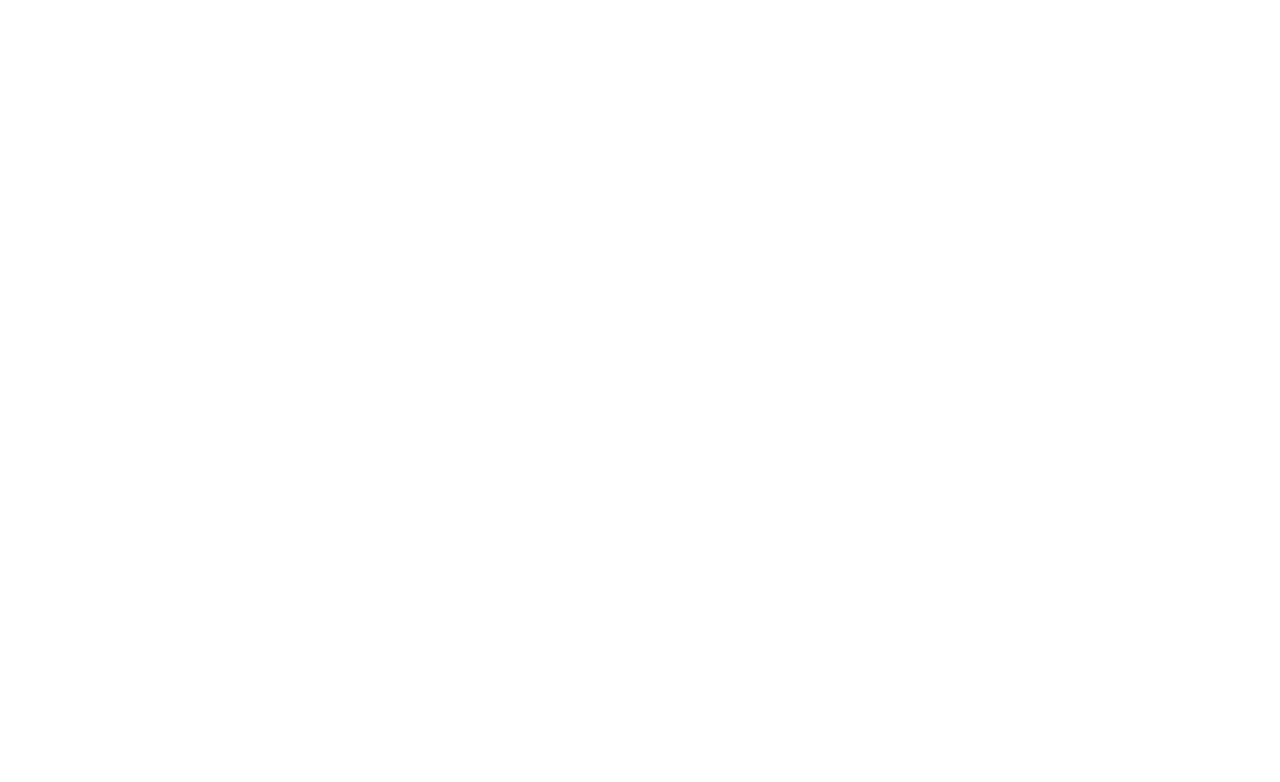
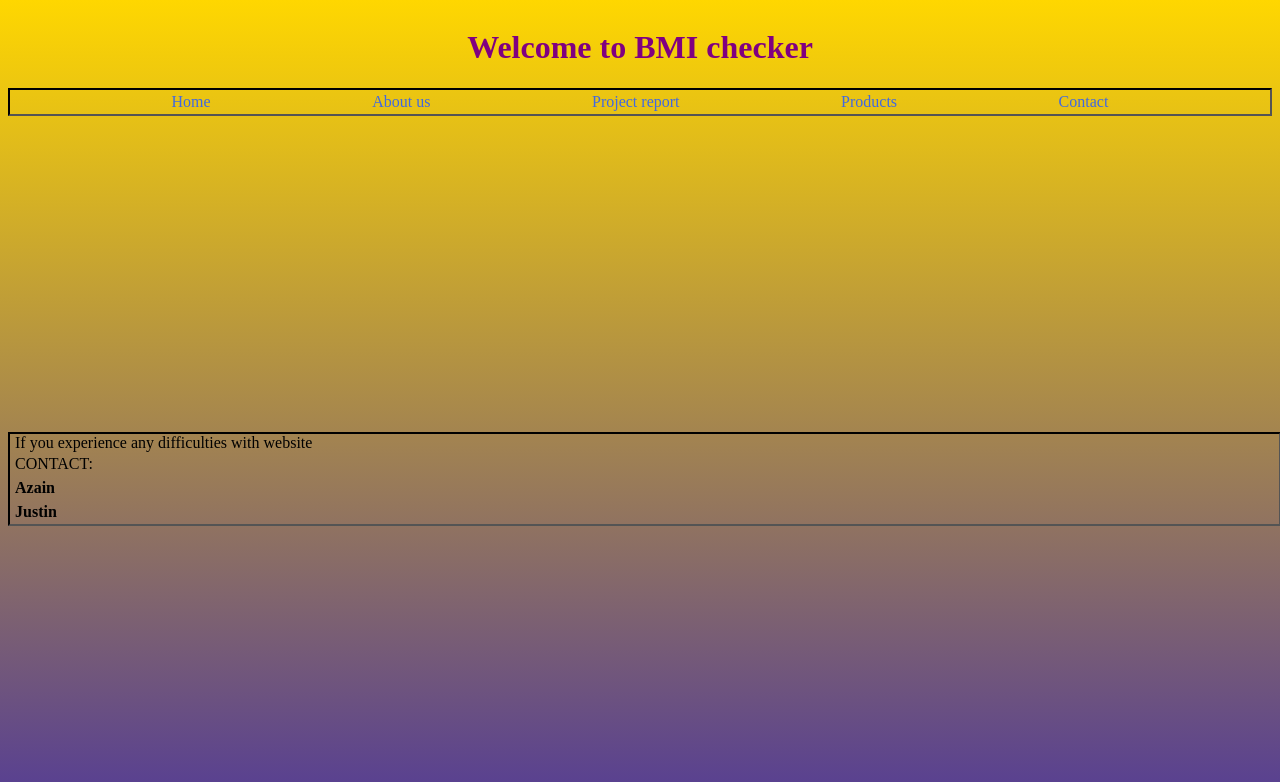
Before and after one commit to 343F23/project-phase-2-azain-justin, a plain HTML site: page bmi.html in a window 1280 px wide. Drawn offline with Linux system fonts and the light colour scheme.

Commit message:
fourth-commit-Azain

```diff
--- /dev/null
+++ b/about.css
@@ -0,0 +1,19 @@
+
+body{
+    display: flex;
+    flex-direction: column;
+    justify-content: space-evenly;
+    background: linear-gradient(gold,rgb(86, 62, 147));
+    background-repeat: no-repeat;
+    background-attachment: fixed;
+}
+
+h1{
+    color: purple;
+}
+
+main p{
+
+    color: black;
+
+}
--- a/about.html
+++ b/about.html
@@ -4,8 +4,19 @@
     <meta charset="UTF-8">
     <meta name="viewport" content="width=device-width, initial-scale=1.0">
     <title>Document</title>
+    <link rel="stylesheet" href="bmi.css">
 </head>
 <body>
+   <header>
+    <h1>About us</h1>
+   </header>
 
+    <main>
+        <p>Lorem ipsum dolor, sit amet consectetur adipisicing elit. Atque fugiat asperiores magni sint vitae, consectetur fugit officia, deserunt repellendus totam quibusdam voluptatem explicabo, nostrum itaque impedit ipsam iure voluptatum? Itaque.
+            Lorem ipsum dolor sit amet consectetur adipisicing elit. Rerum placeat nisi quos laboriosam magnam, consectetur ex dolor ad! Soluta deserunt impedit repellat minus eaque ipsam itaque alias quisquam non unde.
+            Lorem ipsum dolor sit amet consectetur adipisicing elit. Placeat illo consectetur laudantium fugiat praesentium aut animi qui doloribus, eaque officiis corrupti asperiores impedit consequatur ipsam, quas rerum deserunt totam et?
+            Lorem ipsum dolor sit amet consectetur adipisicing elit. Ea incidunt sint quo dignissimos, quam, quidem quisquam expedita totam magnam est, a omnis quos aperiam nihil quae alias non delectus architecto?
+        </p>
+    </main>
 </body>
 </html>
--- /dev/null
+++ b/agepredictor.css
@@ -0,0 +1,50 @@
+
+body{
+    display: flex;
+    flex-direction: column;
+    justify-content: space-evenly;
+    background: linear-gradient(gold,rgb(86, 62, 147));
+    background-repeat: no-repeat;
+    background-attachment: fixed;
+}
+
+h1{
+    color: purple;
+    text-align: center;
+}
+
+.navbar{
+    display: flex;
+    border: 2px inset black;
+    justify-content: space-evenly;
+}
+
+a{
+    text-decoration: none;
+    color: royalblue;
+    padding-top: 3px;
+    padding-bottom: 3px;
+}
+
+
+#contacts{
+    margin-top: 25%;
+    width: 100%;
+    display: flex;
+    border: 2px inset black;
+    flex-direction: column;
+    padding-bottom: 0px;
+    max-height: 100px;
+    justify-content: end;
+    padding-left: 5px;
+
+}
+
+ #contacts p {
+    margin: 0;
+    padding-bottom: 3px;
+}
+
+#contacts a {
+    color: black;
+}
--- /dev/null
+++ b/bmi.css
@@ -0,0 +1,50 @@
+
+body{
+    display: flex;
+    flex-direction: column;
+    justify-content: space-evenly;
+    background: linear-gradient(gold,rgb(86, 62, 147));
+    background-repeat: no-repeat;
+    background-attachment: fixed;
+}
+
+h1{
+    color: purple;
+    text-align: center;
+}
+
+.navbar{
+    display: flex;
+    border: 2px inset black;
+    justify-content: space-evenly;
+}
+
+a{
+    text-decoration: none;
+    color: royalblue;
+    padding-top: 3px;
+    padding-bottom: 3px;
+}
+
+
+#contacts{
+    margin-top: 25%;
+    width: 100%;
+    display: flex;
+    border: 2px inset black;
+    flex-direction: column;
+    padding-bottom: 0px;
+    max-height: 100px;
+    justify-content: end;
+    padding-left: 5px;
+
+}
+
+ #contacts p {
+    margin: 0;
+    padding-bottom: 3px;
+}
+
+#contacts a {
+    color: black;
+}
--- a/bmi.html
+++ b/bmi.html
@@ -0,0 +1,39 @@
+<!DOCTYPE html>
+<html lang="en">
+<head>
+    <meta charset="UTF-8">
+    <meta name="viewport" content="width=device-width, initial-scale=1.0">
+    <title>Document</title>
+    <link rel="stylesheet" href="bmi.css">
+</head>
+<body>
+    <header>
+
+        <H1>Welcome to BMI checker</H1>
+        <nav class="navbar">
+                <a href="index.html">Home</a>
+                <a href="about.html" target="_blank">About us</a>
+                <a href="report.html" target="_blank">Project report</a>
+                <a href="index.html">Products</a>
+                <a href="#contacts">Contact</a>
+        </nav>
+
+    </header>
+
+    <main>
+
+    </main>
+
+
+    <footer>
+
+        <div id="contacts">
+            <p>If you experience any difficulties with website</p>
+            <p>CONTACT:</p>
+            <a href="mailto:irfan2mx@dukes.jmu.edu"><strong>Azain</strong></a>
+            <a href="mailto:irfan2mx@dukes.jmu.edu"><strong>Justin</strong></a>
+        </div>
+
+    </footer>
+</body>
+</html>
--- /dev/null
+++ b/stresschecker.css
@@ -0,0 +1,50 @@
+
+body{
+    display: flex;
+    flex-direction: column;
+    justify-content: space-evenly;
+    background: linear-gradient(gold,rgb(86, 62, 147));
+    background-repeat: no-repeat;
+    background-attachment: fixed;
+}
+
+h1{
+    color: purple;
+    text-align: center;
+}
+
+.navbar{
+    display: flex;
+    border: 2px inset black;
+    justify-content: space-evenly;
+}
+
+a{
+    text-decoration: none;
+    color: royalblue;
+    padding-top: 3px;
+    padding-bottom: 3px;
+}
+
+
+#contacts{
+    margin-top: 25%;
+    width: 100%;
+    display: flex;
+    border: 2px inset black;
+    flex-direction: column;
+    padding-bottom: 0px;
+    max-height: 100px;
+    justify-content: end;
+    padding-left: 5px;
+
+}
+
+ #contacts p {
+    margin: 0;
+    padding-bottom: 3px;
+}
+
+#contacts a {
+    color: black;
+}
```
Also changed, not shown: agepredictor.html (+39 -0 lines), stresschecker.html (+39 -0 lines).
